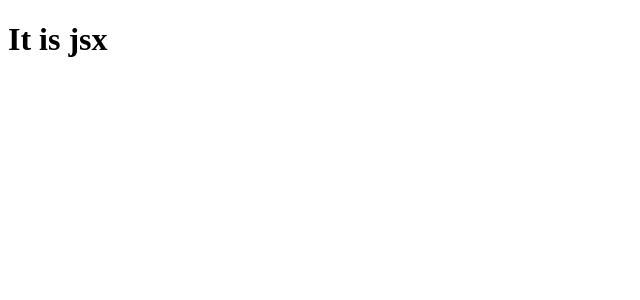
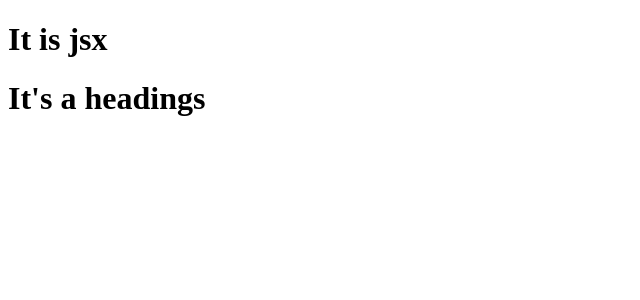
Before and after one commit to dity51028/namaste-react, a React (Vite) app: page / in a window 1280 px wide. Shown: the top 300 px of the page, without its empty margins (0-640 px from the left). Built offline with nearby package versions, Linux system fonts and the light colour scheme.

Commit message:
error with cache .. solved ..

```diff
--- a/index.js
+++ b/App.js
@@ -8,8 +8,13 @@ const heading = React.createElement(
   );
 
  const jsxHeading = <h1>It is jsx</h1>
-
+ const Component = () => (
+  <div>
+    {jsxHeading}
+    <h1>It's a headings</h1>
+  </div>
+ );
 
 const root = ReactDOM.createRoot(document.getElementById('root'));
 
-root.render(jsxHeading)
+root.render(<Component/>)
--- a/index.html
+++ b/index.html
@@ -14,6 +14,6 @@
     <script crossorigin src="https://unpkg.com/react-dom@18/umd/react-dom.development.js"></script>
   -->
 
-<script src="index.js" type="module"></script>
+<script src="./App.js" type="module"></script>
 </body>
 </html>
--- a/package.json
+++ b/package.json
@@ -17,7 +17,8 @@
   "author": "Dipannita Mondal",
   "license": "ISC",
   "devDependencies": {
-    "parcel": "^2.12.0"
+    "parcel": "^2.12.0",
+    "process": "^0.11.10"
   },
   "dependencies": {
     "react": "^18.3.1",
```
Also changed, not shown: 8 other files (tests, documents, lock files or other folders).
